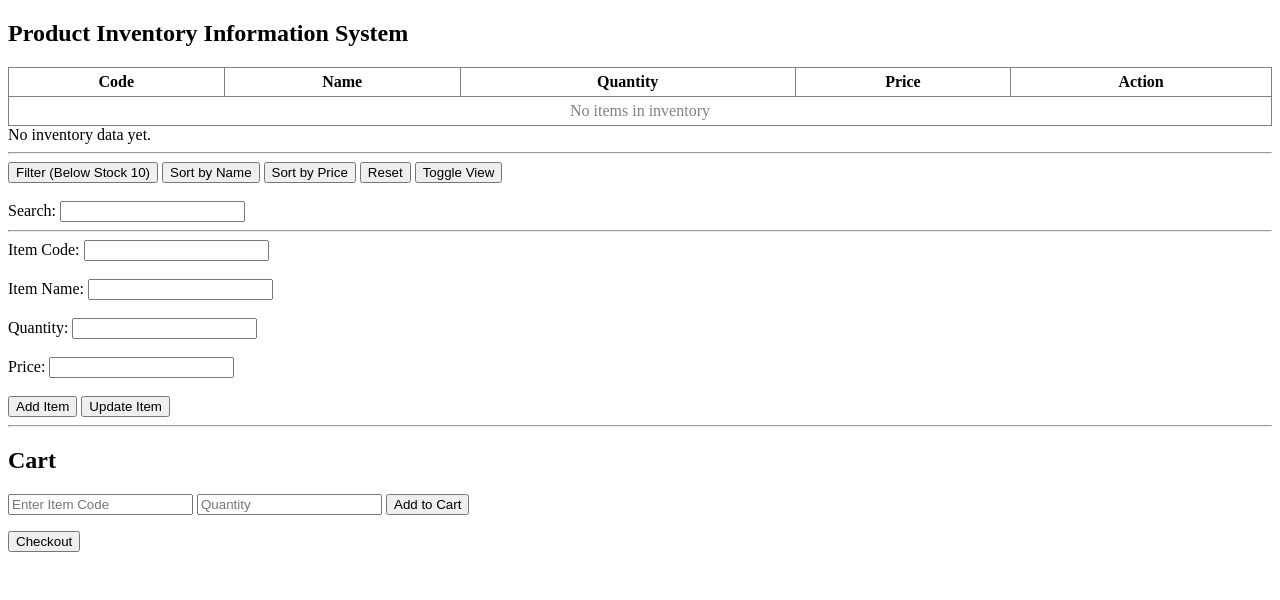
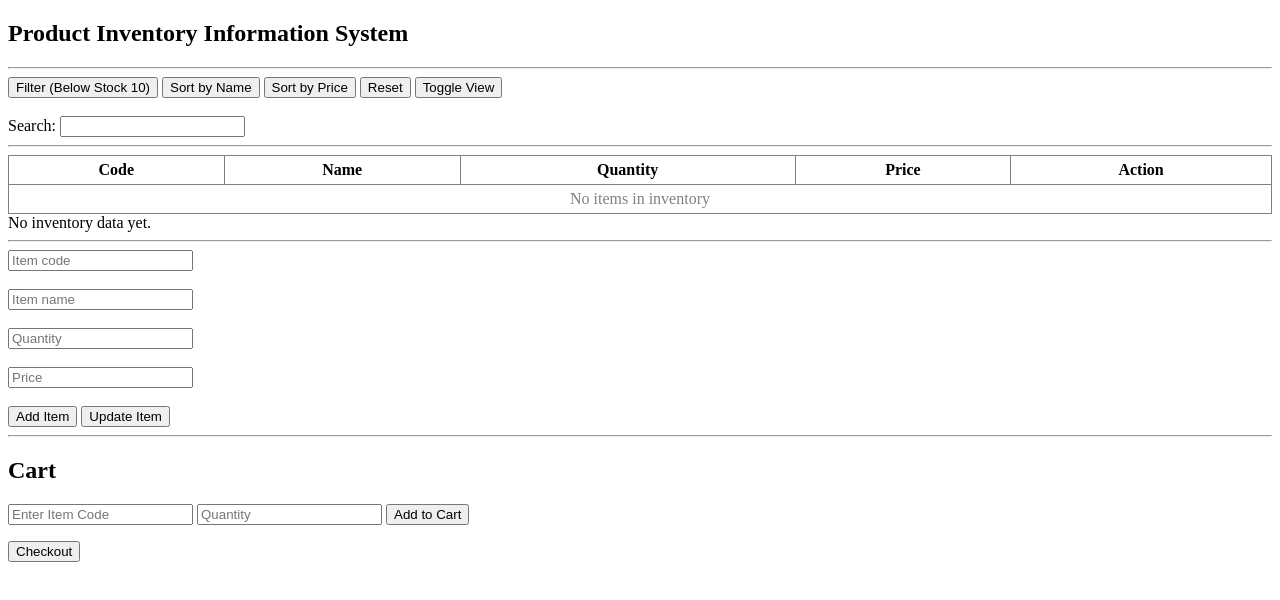
Before and after one commit to gebhelAnselmusAntoninusPius/LAB4_AppDev, a plain HTML site: page index.html in a window 1280 px wide. Drawn offline with Linux system fonts and the light colour scheme.

Commit message:
final revised output

```diff
--- a/app.js
+++ b/app.js
@@ -163,8 +163,8 @@ function renderList(arr = items) {
   let totalVal = arr.reduce((sum, i) => sum + (i.quantity * i.price), 0);
 
   document.getElementById("summary").innerHTML=arr.length > 0
-      ? "total items: " + arr.length + "<br>total quantity: " + totalQty + "<br>total value: PHP " + totalVal
-      : "no inventory data yet";
+      ?"total items: " + arr.length + "<br>total quantity: " + totalQty + "<br>total value: PHP " + totalVal
+      :"no inventory data yet";
 }
 
 //cart object handles shopping cart logic
--- a/index.html
+++ b/index.html
@@ -5,6 +5,18 @@
 </head>
 <body>
   <h2>Product Inventory Information System</h2>
+
+<hr>
+
+  <button onclick="filterItems()">Filter (Below Stock 10)</button>
+  <button onclick="sortByName()">Sort by Name</button>
+  <button onclick="sortByPrice()">Sort by Price</button>
+  <button onclick="resetList()">Reset</button>
+  <button onclick="toggleView()">Toggle View</button>
+  <br><br>
+
+  Search: <input type="text" id="searchBox" onkeyup="searchItems(this.value)">
+  <hr>
 
 <table border="1" cellpadding="5" style="width:100%; border-collapse:collapse;">
   <thead>
@@ -23,27 +35,16 @@
 
 <div id="summary">No inventory data yet.</div>
 
-
-  <hr>
-
-  <button onclick="filterItems()">Filter (Below Stock 10)</button>
-  <button onclick="sortByName()">Sort by Name</button>
-  <button onclick="sortByPrice()">Sort by Price</button>
-  <button onclick="resetList()">Reset</button>
-  <button onclick="toggleView()">Toggle View</button>
-  <br><br>
-
-  Search: <input type="text" id="searchBox" onkeyup="searchItems(this.value)">
-  <hr>
-
-  <form id="itemForm">
-    Item Code: <input type="text" id="itemCode" required><br><br>
-    Item Name: <input type="text" id="itemName" required><br><br>
-    Quantity:  <input type="text" id="quantity" required><br><br>
-    Price:     <input type="text" id="price" required><br><br>
+<hr>
+<div><form id="itemForm">
+    <input type="text" id="itemCode" placeholder="Item code" required><br><br>
+    <input type="text" id="itemName" placeholder="Item name" required><br><br>
+    <input type="text" id="quantity" placeholder="Quantity" required><br><br>
+    <input type="text" id="price" placeholder="Price" required><br><br>
     <button type="button" onclick="addItem()">Add Item</button>
     <button type="button" onclick="updateItemFromForm()">Update Item</button>
-  </form>
+  </form></div>
+
 
   <hr>
   <h2>Cart</h2>
```
